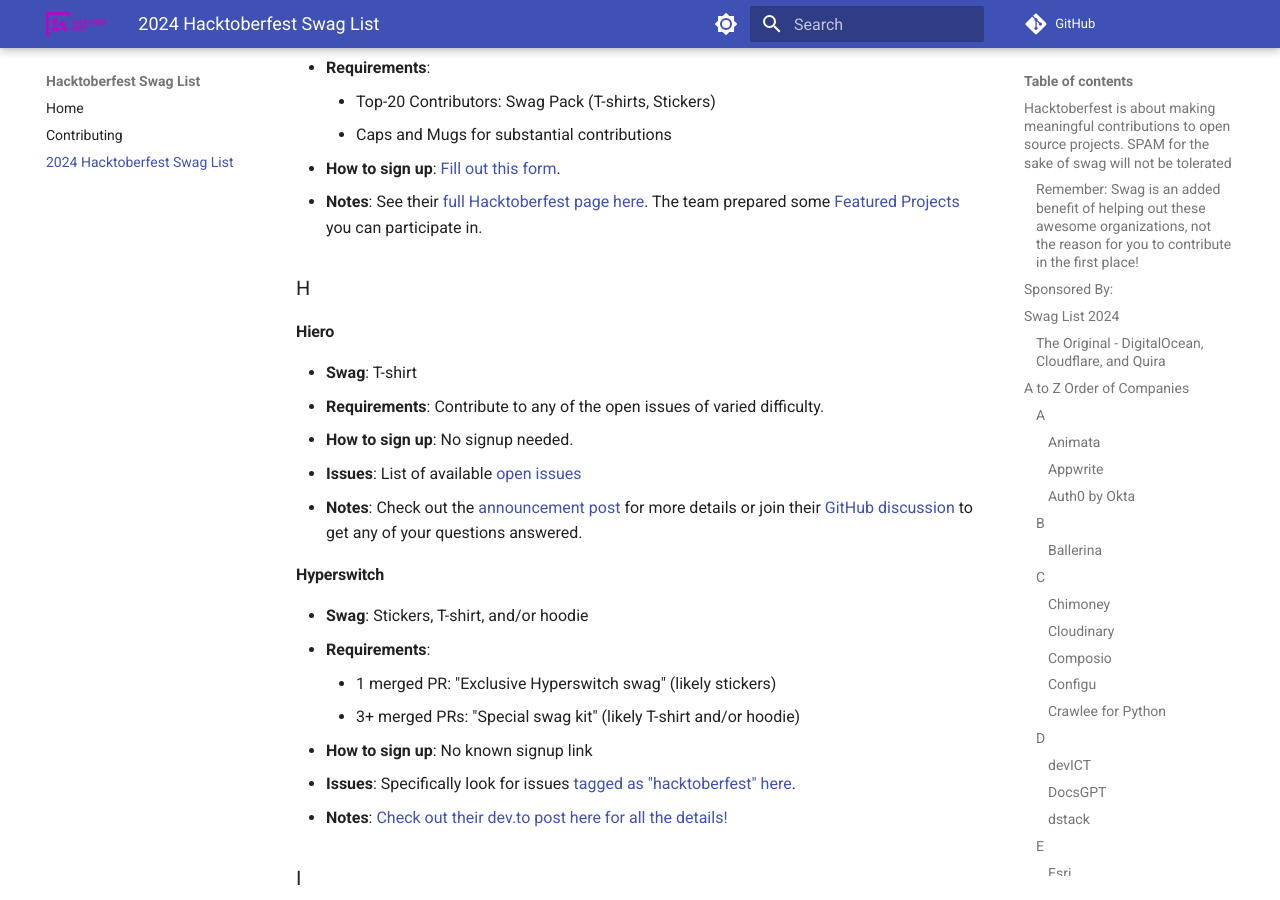
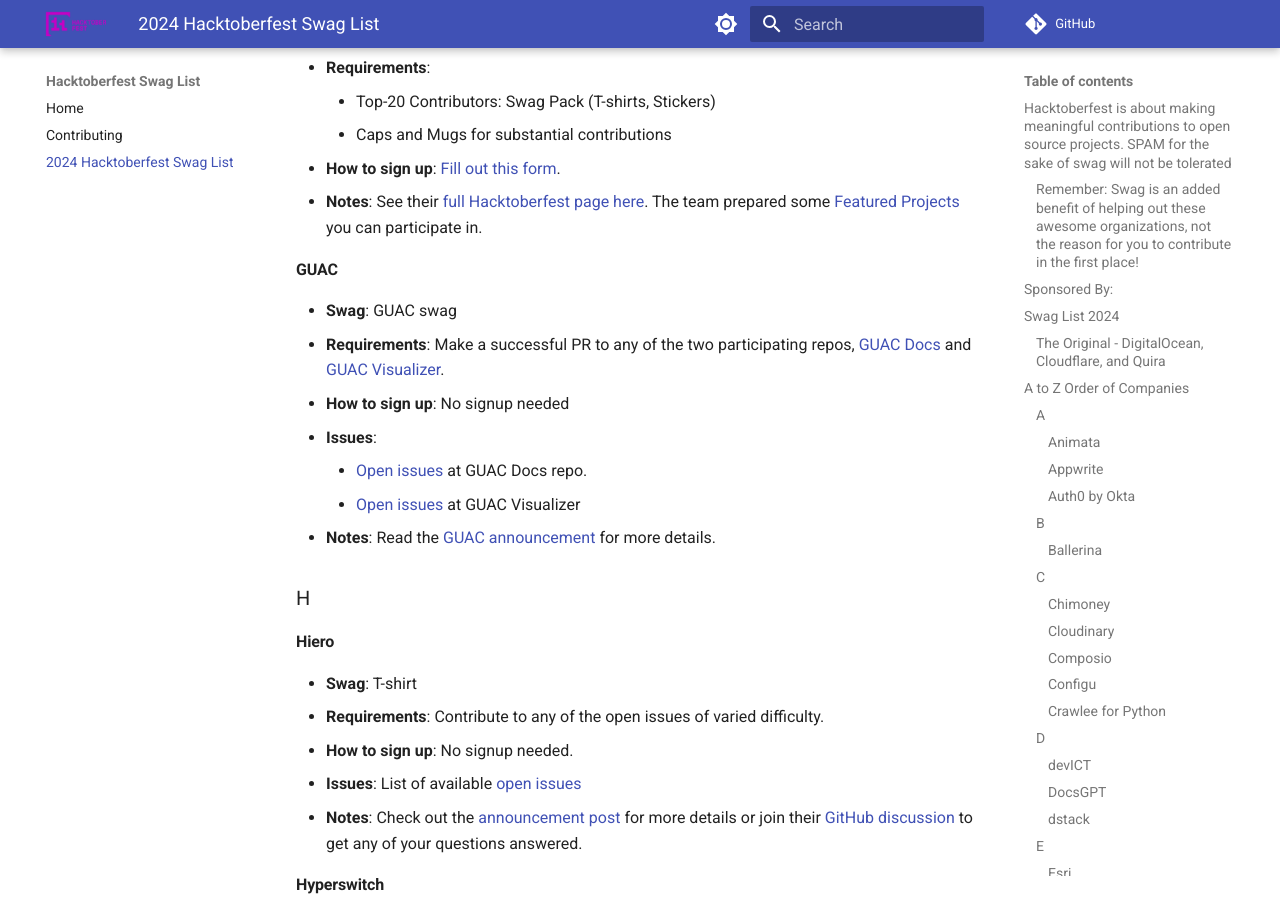
Before and after one commit to crweiner/hacktoberfest-swag-list, an MkDocs documentation site: the page built from docs/list.md, in a window 1280 px wide and 900 px high, scrolled down 6154 px. Built offline with MkDocs 1.6.1 and Material for MkDocs 9.7.7, drawn with Linux system fonts in a browser that asks for light colours; plug-ins that fetch from the network failed and are left out; comment, search, counter and statistics services are not loaded.

Commit message:
Add GUAC, closes #881

```diff
--- a/docs/list.md
+++ b/docs/list.md
@@ -191,6 +191,16 @@
     - Caps and Mugs for substantial contributions
 - **How to sign up**: [Fill out this form](https://forms.gle/go2VESj7kDG1QUqV7).
 - **Notes**: See their [full Hacktoberfest page here](https://community.gradle.org/events/hacktoberfest/2024/). The team prepared some [Featured Projects](https://community.gradle.org/events/hacktoberfest/2024/#featured-projects) you can participate in.
+
+#### **GUAC**
+
+- **Swag**: GUAC swag
+- **Requirements**: Make a successful PR to any of the two participating repos, [GUAC Docs](https://github.com/guacsec/guac-docs) and [GUAC Visualizer](https://github.com/guacsec/guac-visualizer).
+- **How to sign up**: No signup needed
+- **Issues**:
+    - [Open issues](https://github.com/guacsec/guac-docs/issues) at GUAC Docs repo.
+    - [Open issues](https://github.com/guacsec/guac-visualizer/issues) at GUAC Visualizer
+- **Notes**: Read the [GUAC announcement](https://guac.sh/blog/2024-09-25-hacktoberfest/) for more details.
 
 ### H
 
```
